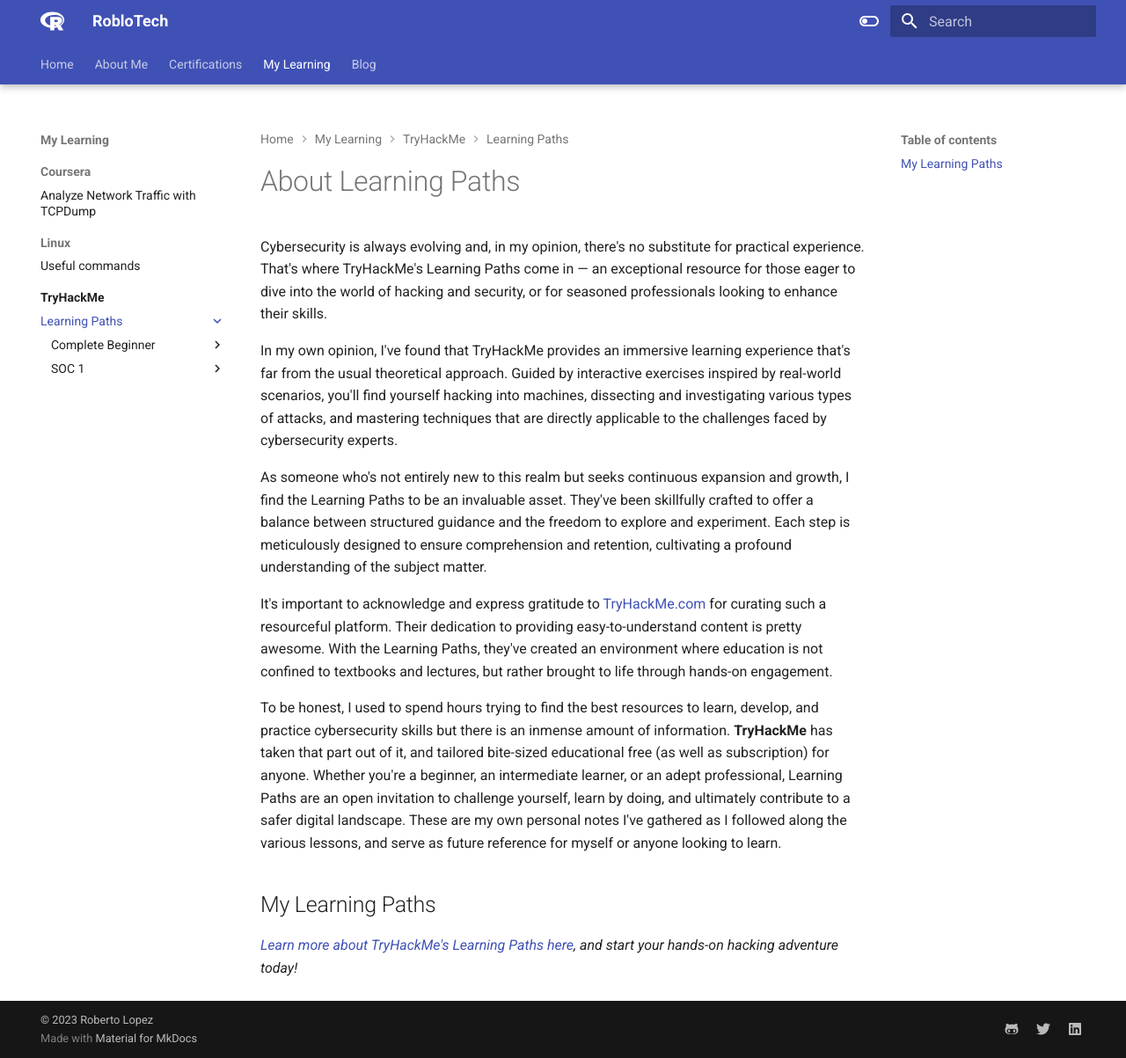
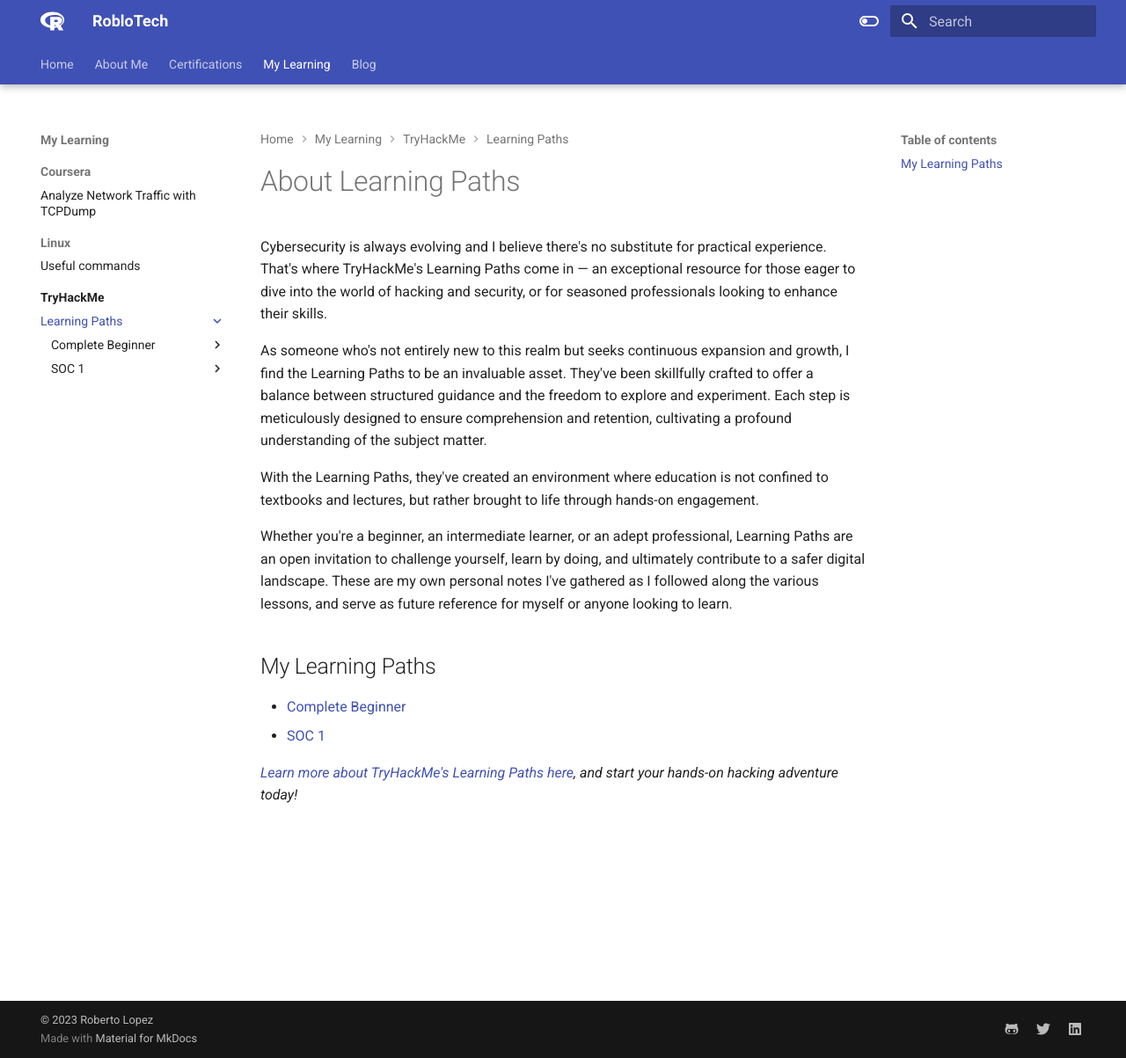
Before and after one commit to RobLoTech/Roblotech.github.io, an MkDocs documentation site: the page built from docs/My Learning/TryHackMe/Learning Paths/index.md, in a window 1280 px wide and 1203 px high. Shown: the whole window at 88% size. Built offline with MkDocs 1.6.1 and Material for MkDocs 9.7.7, drawn with Linux system fonts in a browser that asks for light colours.

Commit message:
modified files and sections

```diff
--- a/docs/My Learning/TryHackMe/Learning Paths/index.md
+++ b/docs/My Learning/TryHackMe/Learning Paths/index.md
@@ -1,17 +1,17 @@
 # About Learning Paths
 
-Cybersecurity is always evolving and, in my opinion, there's no substitute for practical experience. That's where TryHackMe's Learning Paths come in — an exceptional resource for those eager to dive into the world of hacking and security, or for seasoned professionals looking to enhance their skills.
-
-In my own opinion, I've found that TryHackMe provides an immersive learning experience that's far from the usual theoretical approach. Guided by interactive exercises inspired by real-world scenarios, you'll find yourself hacking into machines, dissecting and investigating various types of attacks, and mastering techniques that are directly applicable to the challenges faced by cybersecurity experts.
+Cybersecurity is always evolving and I believe there's no substitute for practical experience. That's where TryHackMe's Learning Paths come in — an exceptional resource for those eager to dive into the world of hacking and security, or for seasoned professionals looking to enhance their skills.
 
 As someone who's not entirely new to this realm but seeks continuous expansion and growth, I find the Learning Paths to be an invaluable asset. They've been skillfully crafted to offer a balance between structured guidance and the freedom to explore and experiment. Each step is meticulously designed to ensure comprehension and retention, cultivating a profound understanding of the subject matter.
 
-It's important to acknowledge and express gratitude to [TryHackMe.com](https://tryhackme.com) for curating such a resourceful platform. Their dedication to providing easy-to-understand content is pretty awesome. With the Learning Paths, they've created an environment where education is not confined to textbooks and lectures, but rather brought to life through hands-on engagement.
+With the Learning Paths, they've created an environment where education is not confined to textbooks and lectures, but rather brought to life through hands-on engagement.
 
-To be honest, I used to spend hours trying to find the best resources to learn, develop, and practice cybersecurity skills but there is an inmense amount of information.  **TryHackMe** has taken that part out of it, and tailored bite-sized educational free (as well as subscription) for anyone. Whether you're a beginner, an intermediate learner, or an adept professional, Learning Paths are an open invitation to challenge yourself, learn by doing, and ultimately contribute to a safer digital landscape. These are my own personal notes I've gathered as I followed along the various lessons, and serve as future reference for myself or anyone looking to learn.
+Whether you're a beginner, an intermediate learner, or an adept professional, Learning Paths are an open invitation to challenge yourself, learn by doing, and ultimately contribute to a safer digital landscape. These are my own personal notes I've gathered as I followed along the various lessons, and serve as future reference for myself or anyone looking to learn.
 
 ## My Learning Paths
 
+- [Complete Beginner](Complete%20Beginner/index.md#complete-beginner)
+- [SOC 1](SOC%201/index.md#soc-level-1)
 
 
 *[Learn more about TryHackMe's Learning Paths here](https://tryhackme.com/hacktivities), and start your hands-on hacking adventure today!*
```
Also changed, not shown: docs/My Learning/TryHackMe/Learning Paths/Complete Beginner/index.md (added, +11 -0 lines), docs/My Learning/TryHackMe/Learning Paths/SOC 1/index.md (+0 -4 lines), docs/My Learning/TryHackMe/index.md (+4 -0 lines).
